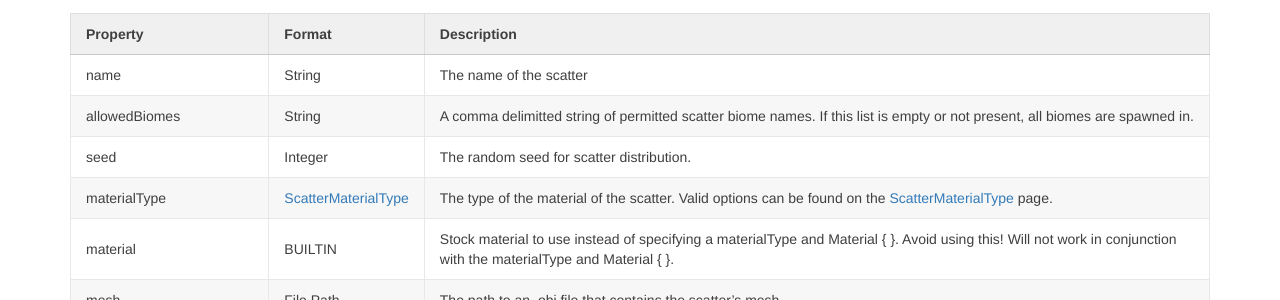
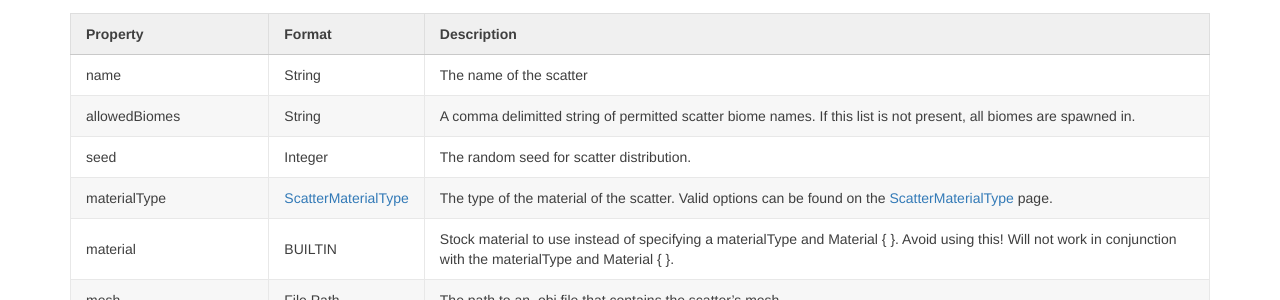
Before and after one commit to Kopernicus/wiki, a Jekyll site: the page built from main/PQSMods/LandControl/Scatters.md, in a window 1280 px wide. Shown: the part 912-1212 px from the top of the page. Built offline with Jekyll 4.4.1, drawn with Linux system fonts in a browser that asks for light colours.

Commit message:
Update Scatters.md
small correction.

```diff
--- a/main/PQSMods/LandControl/Scatters.md
+++ b/main/PQSMods/LandControl/Scatters.md
@@ -49,7 +49,7 @@ LandControl
 |Property|Format|Description|
 |--------|------|-----------|
 |name|String|The name of the scatter|
-|allowedBiomes|String|A comma delimitted string of permitted scatter biome names.  If this list is empty or not present, all biomes are spawned in.|
+|allowedBiomes|String|A comma delimitted string of permitted scatter biome names.  If this list is not present, all biomes are spawned in.|
 |seed|Integer|The random seed for scatter distribution.|
 |materialType|[ScatterMaterialType]({{ site.baseurl }}{% link main/PQSMods/LandControl/ScatterMaterialType.md %})|The type of the material of the scatter. Valid options can be found on the [ScatterMaterialType]({{ site.baseurl }}{% link main/PQSMods/LandControl/ScatterMaterialType.md %}) page.
 |material|BUILTIN|Stock material to use instead of specifying a materialType and Material { }. Avoid using this! Will not work in conjunction with the materialType and Material { }.|
```
